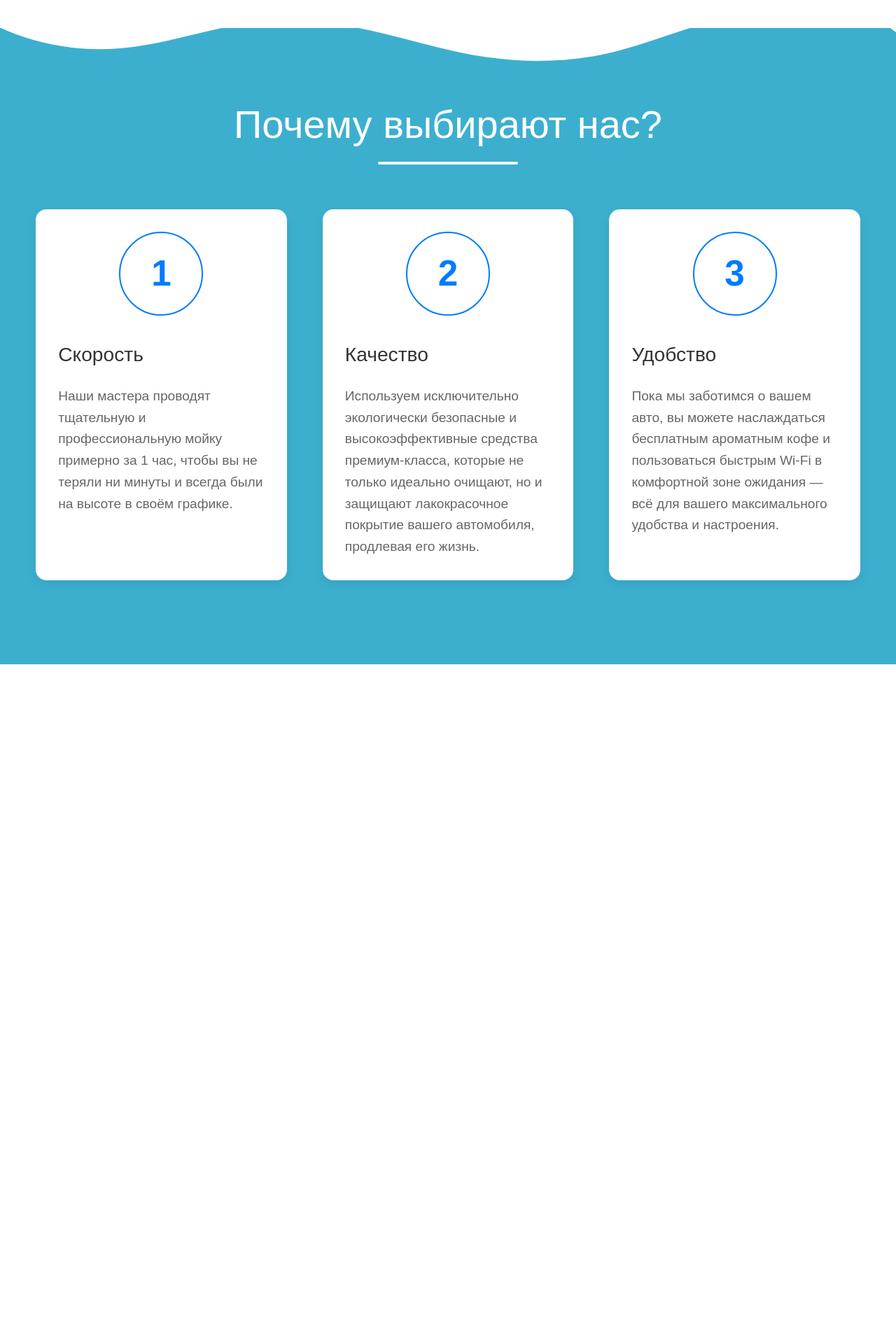
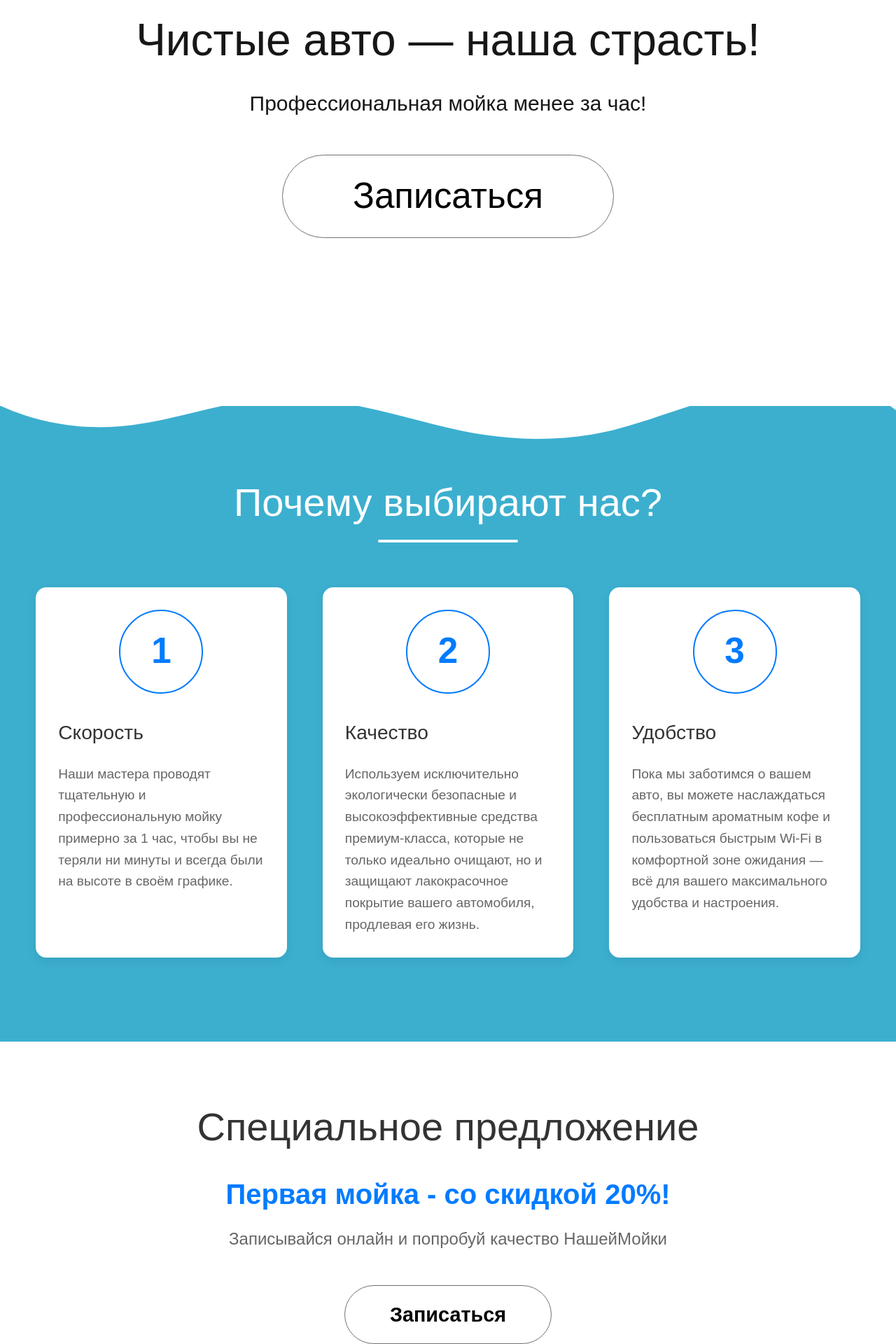
Before and after one commit to Alex135135/carwash, a Next.js app: page / in a window 1280 px wide. Shown: the part 200-2120 px from the top of the page at 70% size. Before the commit the page ends 1149 px from the top, so only its background shows below. Built offline with nearby package versions, Linux system fonts and the light colour scheme.

Commit message:
added  specialOffer

```diff
--- a/src/app/page.tsx
+++ b/src/app/page.tsx
@@ -1,17 +1,19 @@
 'use client'
 import { WhyUs } from '../components/WhyUs/WhyUs'
-//import { Welcome } from '@/components/Welcome/Welcome'
-//import { SpecialOffer } from '@/components/SpecialOffer/SpecialOffer'
+import { Welcome } from '../components/Welcome/Welcome'
+import { SpecialOffer } from '../components/SpecialOffer/SpecialOffer'
 import { cardInfoWhyUs } from "../data/data"
 //export default function Home() {
 
 export default function Home() {
   return (
     <div>
+      <Welcome />
       <WhyUs
         title={'Почему выбирают нас?'}
         texts={cardInfoWhyUs}
       />
+      <SpecialOffer />
 
     </div>
   )
--- a/src/components/SpecialOffer/SpaecialOffer.module.scss
+++ b/src/components/SpecialOffer/SpaecialOffer.module.scss
@@ -0,0 +1,142 @@
+.specialOffer {
+    padding: clamp(3rem, 10vh, 6rem) clamp(1rem, 5vw, 3rem);
+
+    &__content {
+        max-width: 1200px;
+        margin: 0 auto;
+        text-align: center;
+    }
+
+    &__title {
+        font-size: clamp(2rem, 5vw, 3.5rem);
+        margin-bottom: clamp(1rem, 3vh, 2rem);
+        color: #333;
+    }
+
+    &__subtitle {
+        font-size: clamp(1.5rem, 3.5vw, 2.5rem);
+        color: #007BFF;
+        margin-bottom: clamp(0.8rem, 2vh, 1.5rem);
+        font-weight: 700;
+    }
+
+    &__description {
+        font-size: clamp(1rem, 2.5vw, 1.5rem);
+        color: #666;
+        margin-bottom: clamp(2rem, 6vh, 4rem);
+        max-width: 800px;
+        margin-left: auto;
+        margin-right: auto;
+    }
+
+    &__link {
+        display: inline-flex;
+        position: relative;
+        align-items: center;
+        justify-content: center;
+        padding: clamp(0.8rem, 2vw, 1.2rem) clamp(2.5rem, 6vw, 4rem);
+        border-radius: 100px;
+        text-decoration: none;
+        font-size: clamp(1.2rem, 3vw, 1.8rem);
+        font-weight: 700;
+        overflow: hidden;
+        transition: all 0.4s ease;
+        border: 1px solid #727272;
+        background: white;
+        color: black;
+        z-index: 2;
+
+        &:hover {
+            color: white;
+            border-color: transparent;
+            transform: translateY(-5px);
+            box-shadow: 0 8px 25px rgba(255, 51, 0, 0.6);
+
+            .flame {
+                opacity: 1;
+            }
+        }
+    }
+}
+
+.linkText {
+    position: relative;
+    z-index: 3;
+    transition: color 0.3s ease;
+}
+
+.flame {
+    position: absolute;
+    top: 0;
+    left: 0;
+    width: 100%;
+    height: 100%;
+    background: linear-gradient(45deg,
+            #ff3300 0%,
+            #ff6600 20%,
+            #ffaa00 40%,
+            #ffff00 60%,
+            #ffaa00 80%,
+            #ff6600 100%);
+    opacity: 0;
+    transition: opacity 0.5s ease;
+    z-index: 1;
+    border-radius: 100px;
+    animation: flameAnimation 1.5s infinite alternate;
+
+    &::before {
+        content: '';
+        position: absolute;
+        top: -10px;
+        left: -20%;
+        width: 140%;
+        height: 30px;
+        transform: rotate(-10deg);
+        animation: flameShine 1.2s infinite linear;
+    }
+}
+
+@keyframes flameAnimation {
+    0% {
+        background-position: 0% 50%;
+    }
+
+    100% {
+        background-position: 100% 50%;
+    }
+}
+
+@keyframes flameShine {
+    0% {
+        left: -20%;
+    }
+
+    100% {
+        left: 120%;
+    }
+}
+
+@media (max-width: 768px) {
+    .specialOffer {
+        padding: clamp(2rem, 8vh, 4rem) clamp(1rem, 4vw, 2rem);
+    }
+
+    .specialOffer__link {
+        padding: 1rem 2.5rem;
+        font-size: 1.3rem;
+    }
+}
+
+@media (max-width: 480px) {
+    .specialOffer__title {
+        font-size: 1.8rem;
+    }
+
+    .specialOffer__subtitle {
+        font-size: 1.4rem;
+    }
+
+    .specialOffer__description {
+        font-size: 1.1rem;
+    }
+}
--- a/src/components/SpecialOffer/SpecialOffer.tsx
+++ b/src/components/SpecialOffer/SpecialOffer.tsx
@@ -1,10 +1,18 @@
-'use client';
+import s from "../SpecialOffer/SpaecialOffer.module.scss"
+import Link from "next/link"
 
-export const SpecialOffer = () => {
+export function SpecialOffer() {
     return (
-        <section>
-            <h2>Специальное предложение</h2>
-            {/* Добавьте ваш контент */}
+        <section className={s.specialOffer}>
+            <div className={s.specialOffer__content}>
+                <h2 className={s.specialOffer__title}>Специальное предложение</h2>
+                <p className={s.specialOffer__subtitle}>Первая мойка - со скидкой 20%!</p>
+                <p className={s.specialOffer__description}>Записывайся онлайн и попробуй качество НашейМойки</p>
+                <Link href={'/booking'} className={s.specialOffer__link}>
+                    <span className={s.linkText}>Записаться</span>
+                    <span className={s.flame}></span>
+                </Link>
+            </div>
         </section>
     );
 };
--- a/src/components/Welcome/Welcome.tsx
+++ b/src/components/Welcome/Welcome.tsx
@@ -1,10 +1,13 @@
-'use client';
+import s from "../Welcome/welcome.module.scss"
+import Link from "next/link"
 
-export const Welcome = () => {
+export function Welcome() {
     return (
-        <section>
-            <h1>Добро пожаловать!</h1>
-            {/* Добавьте ваш контент */}
+        <section className={s.welcome}>
+            <h1 className={s.welcome__title}>Добро пожаловать на НашуМойку!</h1>
+            <h2 className={s.welcome__headline}>Чистые авто — наша страсть! </h2>
+            <p className={s.welcome__text}>Профессиональная мойка менее за час!</p>
+            <Link href={"/booking"} className={s.welcome__link}>Записаться</Link>
         </section>
     );
 };
--- a/src/components/Welcome/welcome.module.scss
+++ b/src/components/Welcome/welcome.module.scss
@@ -0,0 +1,73 @@
+.welcome {
+    display: flex;
+    align-items: center;
+    justify-content: center;
+    flex-direction: column;
+    text-align: center;
+    padding: 0 clamp(1rem, 5vw, 3rem);
+    margin-top: clamp(3rem, 15vh, 14.7rem);
+
+    @media (max-width: 768px) {
+        margin-top: clamp(2rem, 10vh, 8rem);
+    }
+}
+
+.welcome__title {
+    font-size: clamp(1.8rem, 6vw, 4rem);
+    line-height: 1.2;
+    margin-bottom: clamp(0.5rem, 1.5vw, 1.5rem);
+
+    @media (max-width: 480px) {
+        font-size: clamp(1.5rem, 5.5vw, 2.5rem);
+    }
+}
+
+.welcome__headline {
+    font-size: clamp(2rem, 7vw, 4rem);
+    line-height: 1.3;
+    margin-bottom: clamp(1rem, 2vw, 2rem);
+
+    @media (max-width: 480px) {
+        font-size: clamp(1.6rem, 6vw, 3rem);
+    }
+}
+
+.welcome__text {
+    font-size: clamp(1.2rem, 3vw, 1.875rem);
+    margin-bottom: clamp(1.5rem, 4vw, 3.75rem);
+
+    @media (max-width: 480px) {
+        font-size: clamp(1rem, 4vw, 1.5rem);
+    }
+}
+
+.welcome__link {
+    display: inline-block;
+    text-decoration: none;
+    color: black;
+    border: 1px #727272 solid;
+    padding: clamp(0.8rem, 2vw, 1.25rem) clamp(2rem, 10vw, 6.25rem);
+    border-radius: 100px;
+    font-size: clamp(1.2rem, 4vw, 4rem);
+    transition: all 0.3s ease;
+    text-align: center;
+
+    &:hover {
+        background-color: #007BFF;
+        transform: translateY(-3px);
+        box-shadow: 0 4px 8px #007BFF;
+        color: white;
+    }
+
+    @media (max-width: 768px) {
+        padding: clamp(0.7rem, 1.8vw, 1rem) clamp(1.5rem, 8vw, 4rem);
+        font-size: clamp(1.5rem, 5vw, 3rem);
+        width: 80%;
+        max-width: 300px;
+    }
+
+    @media (max-width: 480px) {
+        font-size: clamp(1.2rem, 4.5vw, 2rem);
+        padding: 0.8rem 2rem;
+    }
+}
```
